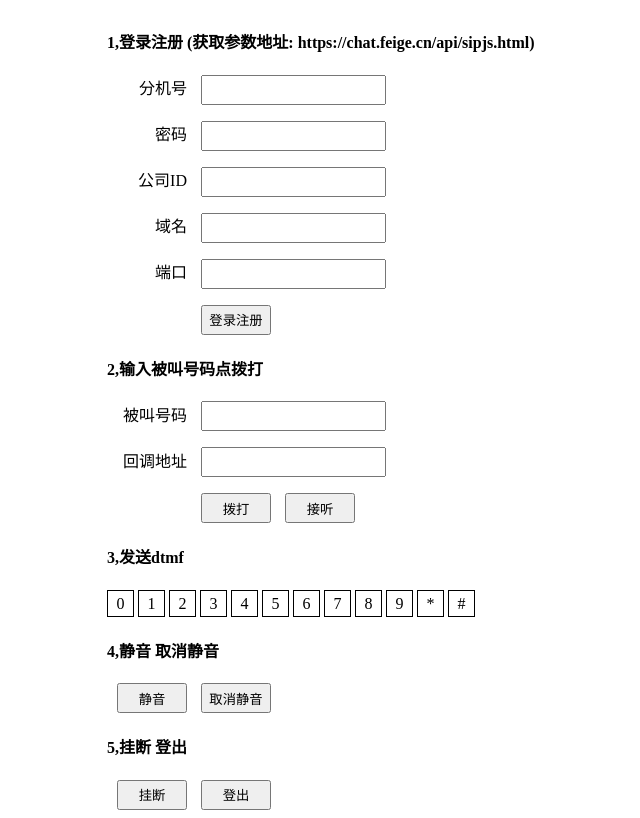
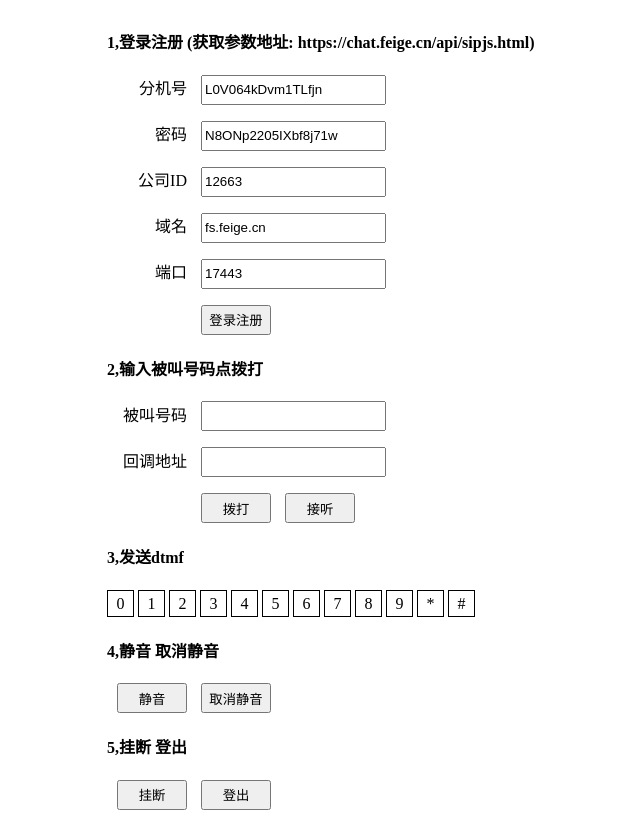
Before and after one commit to luuuuuuuyouli/flygCall, a plain HTML site: page index.html in a window 1280 px wide. Shown: the whole page, without its empty margins (283-923 px from the left). Drawn offline with Linux system fonts and the light colour scheme.

Commit message:
“tow”

```diff
--- a/index.html
+++ b/index.html
@@ -53,11 +53,11 @@
 <body>
   <div class="step">
     <h4>1,登录注册 (获取参数地址: https://chat.feige.cn/api/sipjs.html)</h4>
-    <p><span>分机号</span> <input type="text" id="extensionNumber"></p>
-    <p><span>密码</span> <input type="text" id="password"></p>
-    <p><span>公司ID</span> <input type="text" id="companyId"></p>
-    <p><span>域名</span> <input type="text" id="domain"></p>
-    <p><span>端口</span> <input type="text" id="wssPort"></p>
+    <p><span>分机号</span> <input type="text" id="extensionNumber" value="L0V064kDvm1TLfjn"></p>
+    <p><span>密码</span> <input type="text" id="password" value="N8ONp2205IXbf8j71w"></p>
+    <p><span>公司ID</span> <input type="text" id="companyId" value="12663"></p>
+    <p><span>域名</span> <input type="text" id="domain" value="fs.feige.cn"></p>
+    <p><span>端口</span> <input type="text" id="wssPort" value="17443"></p>
     <p><span></span> <button onclick="login()">登录注册</button></p>
     <h4>2,输入被叫号码点拨打</h4>
     <p><span>被叫号码</span> <input type="text" id="phone"></p>
```
